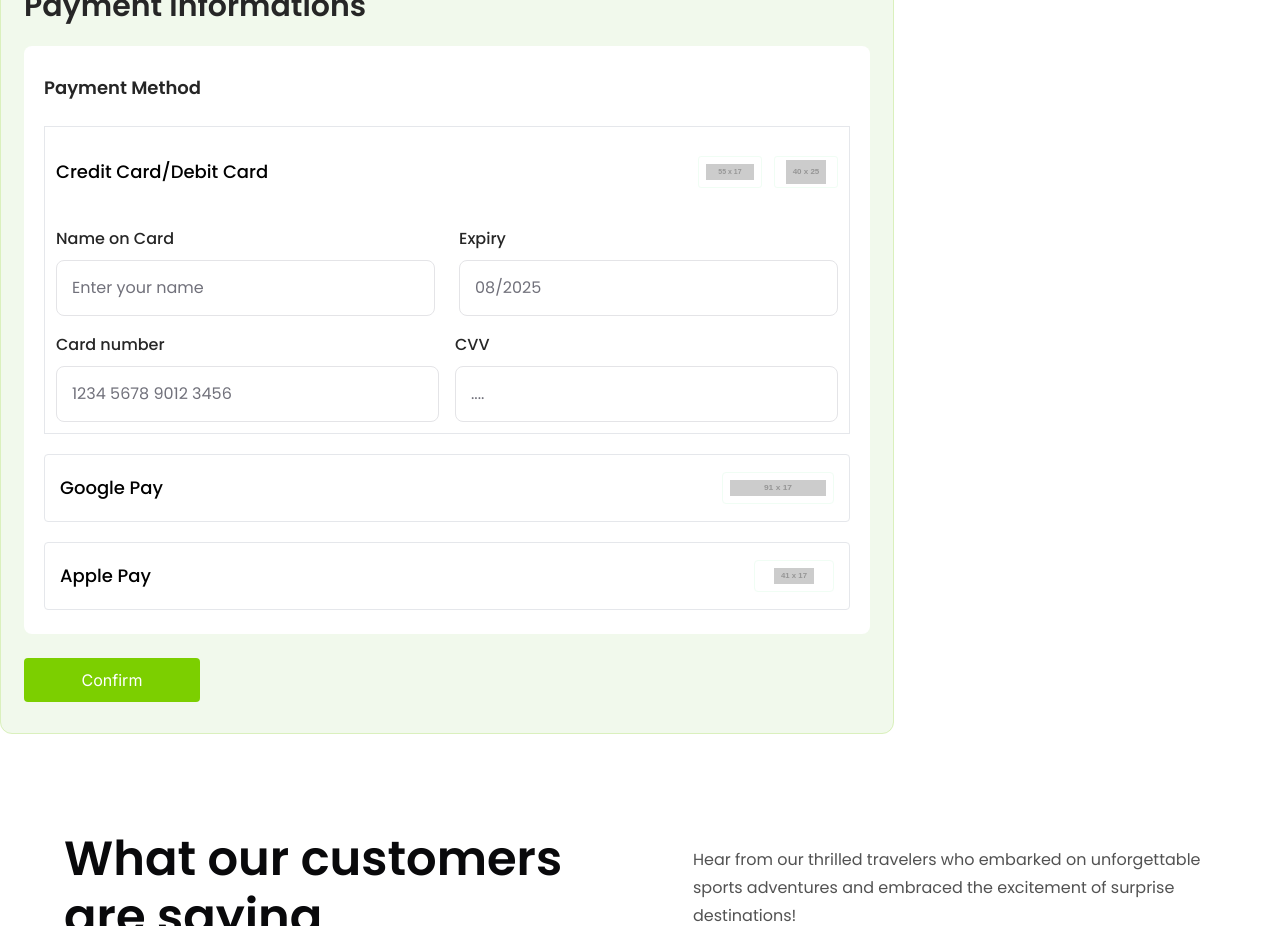
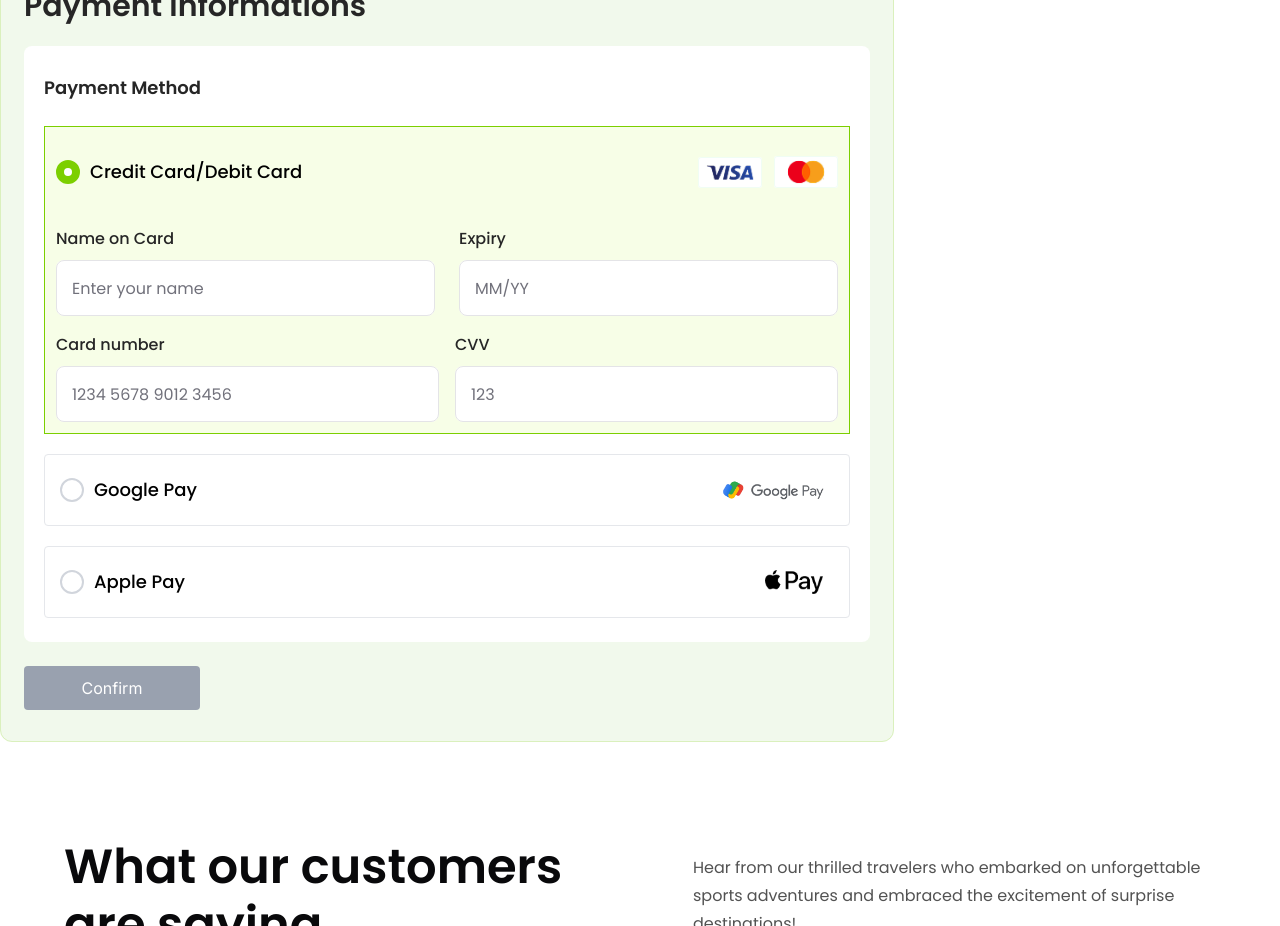
Before and after one commit to backbencherstudio/gogamee, a Next.js app: page /packages in a window 1280 px wide. Shown: the part 7660-8586 px from the top of the page. Built offline with nearby package versions, Linux system fonts and the light colour scheme.

Commit message:
10th step also complete

```diff
--- a/app/(frontend)/book/components/step10/payment.tsx
+++ b/app/(frontend)/book/components/step10/payment.tsx
@@ -1,6 +1,102 @@
-import React from 'react'
+'use client'
+import React, { useState } from 'react'
+import Image from 'next/image'
+
+interface CreditCardInfo {
+  nameOnCard: string
+  cardNumber: string
+  expiryDate: string
+  cvv: string
+}
 
 export default function Payment() {
+  const [selectedPayment, setSelectedPayment] = useState<'credit' | 'google' | 'apple'>('credit')
+  const [creditCardInfo, setCreditCardInfo] = useState<CreditCardInfo>({
+    nameOnCard: '',
+    cardNumber: '',
+    expiryDate: '',
+    cvv: ''
+  })
+  const [isProcessing, setIsProcessing] = useState(false)
+
+  const handleCreditCardChange = (field: keyof CreditCardInfo, value: string) => {
+    setCreditCardInfo(prev => ({
+      ...prev,
+      [field]: value
+    }))
+  }
+
+  const formatCardNumber = (value: string) => {
+    // Remove all non-digits
+    const cleaned = value.replace(/\D/g, '')
+    // Add spaces every 4 digits
+    const formatted = cleaned.replace(/(.{4})/g, '$1 ').trim()
+    return formatted.substring(0, 19) // Limit to 16 digits + 3 spaces
+  }
+
+  const formatExpiryDate = (value: string) => {
+    // Remove all non-digits
+    const cleaned = value.replace(/\D/g, '')
+    // Add slash after 2 digits
+    if (cleaned.length >= 2) {
+      return `${cleaned.substring(0, 2)}/${cleaned.substring(2, 4)}`
+    }
+    return cleaned
+  }
+
+  const handleCardNumberChange = (e: React.ChangeEvent<HTMLInputElement>) => {
+    const formatted = formatCardNumber(e.target.value)
+    handleCreditCardChange('cardNumber', formatted)
+  }
+
+  const handleExpiryChange = (e: React.ChangeEvent<HTMLInputElement>) => {
+    const formatted = formatExpiryDate(e.target.value)
+    handleCreditCardChange('expiryDate', formatted)
+  }
+
+  const handleCvvChange = (e: React.ChangeEvent<HTMLInputElement>) => {
+    const value = e.target.value.replace(/\D/g, '').substring(0, 4)
+    handleCreditCardChange('cvv', value)
+  }
+
+  const validateForm = () => {
+    if (selectedPayment === 'credit') {
+      return (
+        creditCardInfo.nameOnCard.trim() !== '' &&
+        creditCardInfo.cardNumber.replace(/\s/g, '').length === 16 &&
+        creditCardInfo.expiryDate.length === 5 &&
+        creditCardInfo.cvv.length >= 3
+      )
+    }
+    return true // For Google Pay and Apple Pay, assume external validation
+  }
+
+  const handleConfirm = async () => {
+    if (!validateForm()) {
+      alert('Please fill in all required fields correctly.')
+      return
+    }
+
+    setIsProcessing(true)
+
+    // Simulate payment processing
+    try {
+      await new Promise(resolve => setTimeout(resolve, 2000))
+
+      if (selectedPayment === 'credit') {
+        console.log('Processing credit card payment...', creditCardInfo)
+      } else {
+        console.log(`Processing ${selectedPayment} payment...`)
+      }
+
+      alert('Payment processed successfully!')
+    } catch (error) {
+      alert('Payment failed. Please try again.')
+    } finally {
+      setIsProcessing(false)
+    }
+  }
+
   return (
     <div className="w-[894px] px-6 py-8 bg-[#F1F9EC] rounded-xl outline outline-1 outline-offset-[-1px] outline-lime-500/20 inline-flex flex-col justify-start items-start gap-6">
       <div className="self-stretch flex flex-col justify-center items-start gap-3">
@@ -12,81 +108,139 @@ export default function Payment() {
             <div className="self-stretch inline-flex justify-start items-center gap-2">
               <div className="justify-start text-neutral-800 text-lg font-semibold font-['Poppins'] leading-loose">Payment Method</div>
             </div>
-        <div className="self-stretch p-3 outline outline-1 outline-offset-[-1px] outline-gray-200 flex flex-col justify-start items-start gap-5">
+
+            {/* Credit Card Option */}
+            <div
+              className={`self-stretch p-3 outline outline-1 outline-offset-[-1px] ${selectedPayment === 'credit' ? 'outline-lime-500 bg-lime-50' : 'outline-gray-200'} flex flex-col justify-start items-start gap-5 cursor-pointer transition-all duration-200`}
+              onClick={() => setSelectedPayment('credit')}
+            >
               <div className="self-stretch py-4 rounded inline-flex justify-between items-center">
                 <div className="flex justify-start items-center gap-2.5">
+                  <div className={`w-6 h-6 rounded-full border-2 ${selectedPayment === 'credit' ? 'border-lime-500 bg-lime-500' : 'border-gray-300'} flex items-center justify-center`}>
+                    {selectedPayment === 'credit' && <div className="w-2 h-2 bg-white rounded-full" />}
+                  </div>
                   <div className="justify-center text-black text-lg font-medium font-['Poppins'] leading-loose">Credit Card/Debit Card</div>
                 </div>
                 <div className="flex justify-start items-center gap-3">
-              <div className="w-16 p-2 bg-white rounded-[2.92px] outline outline-1 outline-offset-[-1px] outline-green-50 inline-flex flex-col justify-start items-start gap-2">
-                <img className="self-stretch h-4" src="https://placehold.co/55x17" />
+                  <div className="w-16 p-2 bg-white rounded-[2.92px] outline outline-1 outline-offset-[-1px] outline-green-50 inline-flex flex-col justify-center items-center gap-2">
+                    <Image src="/stepper/icon/visa.png" alt="Visa" className="h-auto w-full" width={55} height={17} />
                   </div>
                   <div className="w-16 h-8 p-2 bg-white rounded-[2.91px] outline outline-1 outline-offset-[-1px] outline-green-50 inline-flex flex-col justify-center items-center gap-2">
-                <img className="w-10 h-6" src="https://placehold.co/40x25" />
+                    <Image src="/stepper/icon/mastercard.png" alt="Mastercard" className="h-6 w-auto" width={40} height={25} />
                   </div>
                 </div>
               </div>
+
+              {/* Credit Card Form - Only show when credit card is selected */}
+              {selectedPayment === 'credit' && (
                 <div className="self-stretch flex flex-col justify-start items-start gap-5">
                   <div className="self-stretch flex flex-col justify-start items-start gap-4">
                     <div className="self-stretch inline-flex justify-start items-start gap-6">
                       <div className="flex-1 inline-flex flex-col justify-start items-start gap-2">
                         <div className="justify-start text-neutral-800 text-base font-medium font-['Poppins'] leading-relaxed">Name on Card</div>
-                  <div className="self-stretch h-14 px-4 py-3 bg-white rounded-lg outline outline-1 outline-offset-[-1px] outline-zinc-200 inline-flex justify-start items-center gap-2.5">
-                    <div className="justify-start text-zinc-500 text-base font-normal font-['Poppins'] leading-normal">Enter your name</div>
-                  </div>
+                        <input
+                          type="text"
+                          value={creditCardInfo.nameOnCard}
+                          onChange={(e) => handleCreditCardChange('nameOnCard', e.target.value)}
+                          placeholder="Enter your name"
+                          className="self-stretch h-14 px-4 py-3 bg-white rounded-lg outline outline-1 outline-offset-[-1px] outline-zinc-200 text-base font-normal font-['Poppins'] leading-normal placeholder:text-zinc-500 focus:outline-lime-500"
+                        />
                       </div>
                       <div className="flex-1 inline-flex flex-col justify-start items-start gap-2">
                         <div className="justify-start text-neutral-800 text-base font-medium font-['Poppins'] leading-relaxed">Expiry</div>
-                  <div className="self-stretch h-14 px-4 py-3 bg-white rounded-lg outline outline-1 outline-offset-[-1px] outline-zinc-200 inline-flex justify-start items-center gap-2.5">
-                    <div className="justify-start text-zinc-500 text-base font-normal font-['Poppins'] leading-normal">08/2025</div>
-                  </div>
+                        <input
+                          type="text"
+                          value={creditCardInfo.expiryDate}
+                          onChange={handleExpiryChange}
+                          placeholder="MM/YY"
+                          maxLength={5}
+                          className="self-stretch h-14 px-4 py-3 bg-white rounded-lg outline outline-1 outline-offset-[-1px] outline-zinc-200 text-base font-normal font-['Poppins'] leading-normal placeholder:text-zinc-500 focus:outline-lime-500"
+                        />
                       </div>
                     </div>
                     <div className="self-stretch inline-flex justify-start items-start gap-4">
                       <div className="flex-1 inline-flex flex-col justify-start items-start gap-2">
                         <div className="justify-start text-neutral-800 text-base font-medium font-['Poppins'] leading-relaxed">Card number</div>
-                  <div className="self-stretch h-14 px-4 py-3 bg-white rounded-lg outline outline-1 outline-offset-[-1px] outline-zinc-200 inline-flex justify-start items-center gap-2.5">
-                    <div className="w-44 justify-start text-zinc-500 text-base font-normal font-['Poppins'] leading-normal">1234 5678 9012 3456</div>
-                  </div>
+                        <input
+                          type="text"
+                          value={creditCardInfo.cardNumber}
+                          onChange={handleCardNumberChange}
+                          placeholder="1234 5678 9012 3456"
+                          maxLength={19}
+                          className="self-stretch h-14 px-4 py-3 bg-white rounded-lg outline outline-1 outline-offset-[-1px] outline-zinc-200 text-base font-normal font-['Poppins'] leading-normal placeholder:text-zinc-500 focus:outline-lime-500"
+                        />
                       </div>
                       <div className="flex-1 inline-flex flex-col justify-start items-start gap-2">
                         <div className="justify-start text-neutral-800 text-base font-medium font-['Poppins'] leading-relaxed">CVV</div>
-                  <div className="self-stretch h-14 px-4 py-3 bg-white rounded-lg outline outline-1 outline-offset-[-1px] outline-zinc-200 inline-flex justify-start items-center gap-2.5">
-                    <div className="justify-start text-zinc-500 text-base font-normal font-['Poppins'] leading-normal">....</div>
+                        <input
+                          type="text"
+                          value={creditCardInfo.cvv}
+                          onChange={handleCvvChange}
+                          placeholder="123"
+                          maxLength={4}
+                          className="self-stretch h-14 px-4 py-3 bg-white rounded-lg outline outline-1 outline-offset-[-1px] outline-zinc-200 text-base font-normal font-['Poppins'] leading-normal placeholder:text-zinc-500 focus:outline-lime-500"
+                        />
+                      </div>
+                    </div>
+                  </div>
+                </div>
+              )}
+            </div>
+
+            {/* Google Pay Option */}
+            <div
+              className={`self-stretch p-4 rounded outline outline-1 outline-offset-[-1px] ${selectedPayment === 'google' ? 'outline-lime-500 bg-lime-50' : 'outline-gray-200'} inline-flex justify-between items-center cursor-pointer transition-all duration-200`}
+              onClick={() => setSelectedPayment('google')}
+            >
+              <div className="flex justify-start items-center gap-2.5">
+                <div className={`w-6 h-6 rounded-full border-2 ${selectedPayment === 'google' ? 'border-lime-500 bg-lime-500' : 'border-gray-300'} flex items-center justify-center`}>
+                  {selectedPayment === 'google' && <div className="w-2 h-2 bg-white rounded-full" />}
+                </div>
+                <div className="justify-center text-black text-lg font-medium font-['Poppins'] leading-loose">Google Pay</div>
+              </div>
+              <div className="flex justify-start items-center gap-2.5">
+                <div className="p-2 mr-8 rounded inline-flex flex-col justify-start items-start gap-2">
+                  <Image src="/stepper/icon/gpay.png" alt="Google Pay" className="h-6 w-auto scale-300" width={91} height={17} />
+                </div>
+              </div>
+            </div>
+
+            {/* Apple Pay Option */}
+            <div
+              className={`self-stretch p-4 rounded outline outline-1 outline-offset-[-1px] ${selectedPayment === 'apple' ? 'outline-lime-500 bg-lime-50' : 'outline-gray-200'} inline-flex justify-between items-center cursor-pointer transition-all duration-200`}
+              onClick={() => setSelectedPayment('apple')}
+            >
+              <div className="flex justify-start items-center gap-2.5">
+                <div className={`w-6 h-6 rounded-full border-2 ${selectedPayment === 'apple' ? 'border-lime-500 bg-lime-500' : 'border-gray-300'} flex items-center justify-center`}>
+                  {selectedPayment === 'apple' && <div className="w-2 h-2 bg-white rounded-full" />}
+                </div>
+                <div className="justify-center text-black text-lg font-medium font-['Poppins'] leading-loose">Apple Pay</div>
+              </div>
+              <div className="w-20 flex justify-start items-center gap-2.5">
+                <div className="flex-1 p-2 rounded inline-flex flex-col justify-center items-center gap-2">
+                  <Image src="/stepper/icon/apay.png" alt="Apple Pay" className="h-6 w-auto" width={41} height={17} />
                 </div>
               </div>
             </div>
           </div>
         </div>
       </div>
-        <div className="self-stretch p-4 rounded outline outline-1 outline-offset-[-1px] outline-gray-200 inline-flex justify-between items-center">
-          <div className="flex justify-start items-center gap-2.5">
-            <div className="justify-center text-black text-lg font-medium font-['Poppins'] leading-loose">Google Pay</div>
-          </div>
-          <div className="flex justify-start items-center gap-2.5">
-            <div className="p-2 bg-white rounded outline outline-1 outline-offset-[-1px] outline-green-50 inline-flex flex-col justify-start items-start gap-2">
-              <img className="w-24 h-4" src="https://placehold.co/91x17" />
-            </div>
-          </div>
-        </div>
-        <div className="self-stretch p-4 rounded outline outline-1 outline-offset-[-1px] outline-gray-200 inline-flex justify-between items-center">
-          <div className="flex justify-start items-center gap-2.5">
-            <div className="justify-center text-black text-lg font-medium font-['Poppins'] leading-loose">Apple Pay</div>
-          </div>
-          <div className="w-20 flex justify-start items-center gap-2.5">
-            <div className="flex-1 p-2 bg-white rounded outline outline-1 outline-offset-[-1px] outline-green-50 inline-flex flex-col justify-center items-center gap-2">
-              <img className="w-10 h-4" src="https://placehold.co/41x17" />
-            </div>
-          </div>
-        </div>
-      </div>
-    </div>
-  </div>
+
       <div className="self-stretch flex flex-col justify-center items-start gap-3">
         <div className="self-stretch flex flex-col justify-start items-start gap-6">
-      <div className="w-44 h-11 px-3.5 py-1.5 bg-lime-500 rounded backdrop-blur-[5px] inline-flex justify-center items-center gap-2.5">
-        <div className="text-center justify-start text-white text-base font-normal font-['Inter']">Confirm</div>
+          <button
+            onClick={handleConfirm}
+            disabled={isProcessing || !validateForm()}
+            className={`w-44 h-11 px-3.5 py-1.5 rounded backdrop-blur-[5px] inline-flex justify-center items-center gap-2.5 transition-all duration-200 ${
+              isProcessing || !validateForm()
+                ? 'bg-gray-400 cursor-not-allowed'
+                : 'bg-lime-500 hover:bg-lime-600 cursor-pointer'
+            }`}
+          >
+            <div className="text-center justify-start text-white text-base font-normal font-['Inter']">
+              {isProcessing ? 'Processing...' : 'Confirm'}
             </div>
+          </button>
         </div>
       </div>
     </div>
```
Lines whose indentation alone changed are shown as unchanged.
